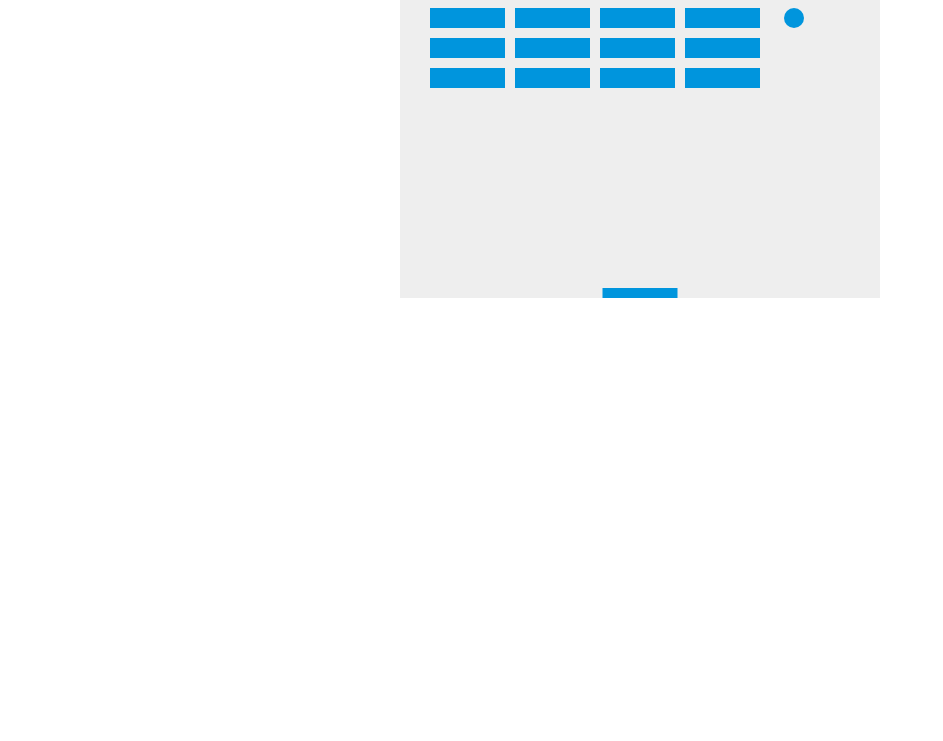
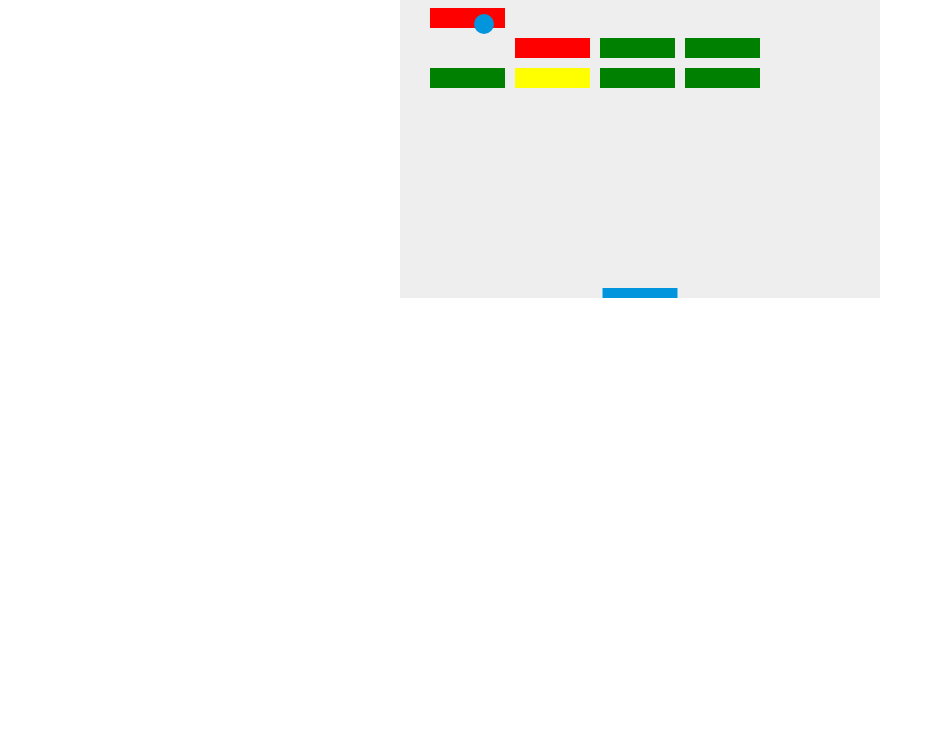
Before and after one commit to JonathanWagne/Brick-Breaker-Project, a website: page index.html in a window 1280 px wide. Shown: the part 59-800 px from the top of the page, without its empty margins (0-943 px from the left). Drawn offline with Linux system fonts and the light colour scheme; a web font is replaced by a local one.

Commit message:
randomize bricks and give then diferent colors depending on their hitpoints

```diff
--- a/app.js
+++ b/app.js
@@ -20,12 +20,25 @@ var brickOffsetTop = 30;
 var brickOffsetLeft = 30;
 var score = 0;
 var lives = 3;
+var totalHitpoints = 0;
 
 var bricks = [];
 for (var c = 0; c < brickColumnCount; c++) {
   bricks[c] = [];
   for (var r = 0; r < brickRowCount; r++) {
-    bricks[c][r] = { x: 0, y: 0, status: 1 };
+    let hitPoints = 1
+    let randomizer = Math.random()
+    if (randomizer <= 0.6){
+      hitPoints = 1
+    }
+    if (randomizer > 0.6 && randomizer <= 0.8){
+      hitPoints = 2
+    }
+    if (randomizer > 0.8){
+      hitPoints = 3
+    }
+    bricks[c][r] = { x: 0, y: 0, status: hitPoints };
+    totalHitpoints = totalHitpoints + hitPoints;
   }
 }
 
@@ -59,7 +72,7 @@ function collisionDetection() {
   for (var c = 0; c < brickColumnCount; c++) {
     for (var r = 0; r < brickRowCount; r++) {
       var b = bricks[c][r];
-      if (b.status == 1) {
+      if (b.status != 0) {
         if (
           x > b.x &&
           x < b.x + brickWidth &&
@@ -67,9 +80,9 @@ function collisionDetection() {
           y < b.y + brickHeight
         ) {
           dy = -dy;
-          b.status = 0;
+          b.status = b.status - 1;
           score++;
-          if (score == brickRowCount * brickColumnCount) {
+          if (score == totalHitpoints) {
             alert("YOU WIN, CONGRATULATIONS!");
             document.location.reload();
           }
@@ -115,12 +128,34 @@ function drawBricks() {
         bricks[c][r].y = brickY;
         ctx.beginPath();
         ctx.rect(brickX, brickY, brickWidth, brickHeight);
-        ctx.fillStyle = "#0095DD";
+        ctx.fillStyle = "#008000";
         ctx.fill();
         ctx.closePath();
       }
+      if (bricks[c][r].status == 2) {
+        var brickX = c * (brickWidth + brickPadding) + brickOffsetLeft;
+        var brickY = r * (brickHeight + brickPadding) + brickOffsetTop;
+        bricks[c][r].x = brickX;
+        bricks[c][r].y = brickY;
+        ctx.beginPath();
+        ctx.rect(brickX, brickY, brickWidth, brickHeight);
+        ctx.fillStyle = "#ffff00";
+        ctx.fill();
+        ctx.closePath();
     }
+    if (bricks[c][r].status == 3) {
+        var brickX = c * (brickWidth + brickPadding) + brickOffsetLeft;
+        var brickY = r * (brickHeight + brickPadding) + brickOffsetTop;
+        bricks[c][r].x = brickX;
+        bricks[c][r].y = brickY;
+        ctx.beginPath();
+        ctx.rect(brickX, brickY, brickWidth, brickHeight);
+        ctx.fillStyle = "#ff0000";
+        ctx.fill();
+        ctx.closePath();
   }
+}
+}
 }
 
 function draw() {
@@ -142,7 +177,7 @@ function draw() {
       if ((y = y - paddleHeight)) {
         // Math.atan2(y,x) to get angle of incoming ball
         const relativePosition = x - (paddleX + paddleWidth/2);
-        const newdy = Math.max(-4 + 8*Math.abs(relativePosition/paddleWidth), -1);
+        const newdy = Math.max(-4 + 8*Math.abs(relativePosition/paddleWidth), -6);
         const newdx = 16*(relativePosition/paddleWidth);
         dx = newdx;
         dy = newdy;
@@ -155,8 +190,8 @@ function draw() {
       } else {
         x = canvas.width / 2;
         y = canvas.height - 30;
-        dx = 2;
-        dy = -2;
+        dx = 4;
+        dy = -4;
         paddleX = (canvas.width - paddleWidth) / 2;
       }
     }
@@ -180,37 +215,3 @@ function gameLoop(){
 }
 
 gameLoop();
-
-// const paddle = document.querySelector(".paddle");
-
-// let paddlePosition = 22.5;
-
-// const leftBound = 0;
-// const rightBound = 45;
-
-// function changePaddlePosition(newPosition) {
-//   if (newPosition >= leftBound && newPosition <= rightBound) {
-//     // then you can move it
-//     paddlePosition = newPosition;
-//     paddle.style.transform = `translate(${newPosition}vw, 45vh)`;
-//   } else {
-//     // trying to move it out of bounds, bad
-//   }
-// }
-// paddle.style.transform = "translate(22.5vw, 45vh)";
-
-// function gameLoop() {
-//   updateGameState();
-
-//   setTimeout(() => {
-//     window.requestAnimationFrame(gameLoop);
-//   }, 100);
-
-//   return;
-// }
-
-// function updateGameState() {
-//   // do game stuff in here
-// }
-
-// gameLoop();
--- a/index.html
+++ b/index.html
@@ -8,10 +8,10 @@
     <title>Brick Breaker</title>
   </head>
   <body>
-      <h1 class="game-title">BRICK BREAKER</h1>
-
-    <canvas id="myCanvas" width="480" height="320"></canvas>
-
+      <div class="wrapper">
+        <h1 class="game-title">BRICK BREAKER</h1>
+        <canvas id="myCanvas" width="480" height="320"></canvas>
+    </div>
     <script src="app.js"></script>
   </body>
 </html>
--- a/styles.css
+++ b/styles.css
@@ -14,19 +14,23 @@ canvas {
   margin: 0 auto;
 }
 
-/*_______________________*/
-/*---playing field----*/
-/*_______________________*/
-
 * {
   padding: 0;
   margin: 0;
+}
+
+.wrapper {
+  display: flex;
+  flex-direction: column;
 }
 
 canvas {
   background: #eee;
   display: block;
   margin: 0 auto;
+}
+.game-title {
+  align-self: center;
 }
 
 .container {
@@ -35,17 +39,3 @@ canvas {
   justify-content: center;
   align-items: center;
 }
-
-.playing-field {
-  display: block;
-  height: 50vh;
-  width: 50vw;
-  background-color: black;
-}
-
-.paddle {
-  position: relative;
-  width: 5vw;
-  height: 5vh;
-  background-color: aqua;
-}
```
